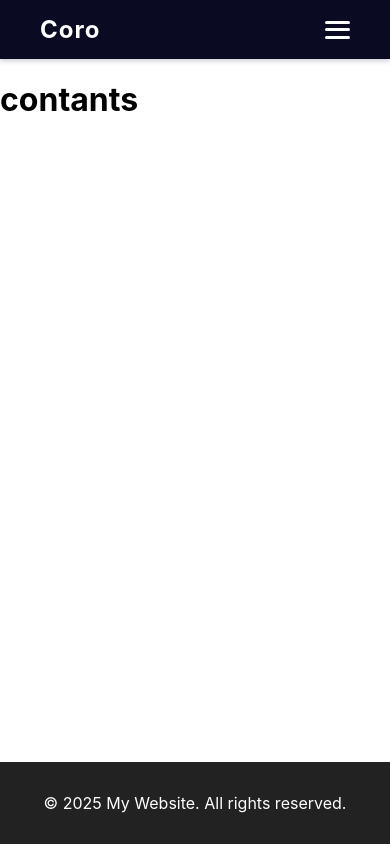
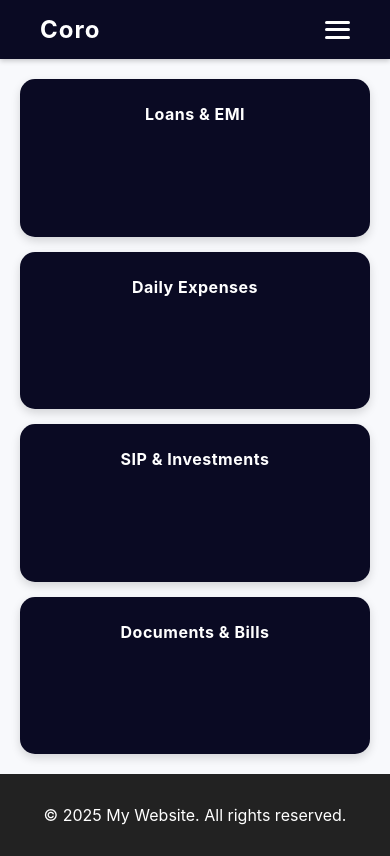
Before and after one commit to deepak199395/Coro, a React (Create React App) app: page / in a window 390 px wide. Built offline with nearby package versions, Linux system fonts and the light colour scheme.

Commit message:
creating main home page

```diff
--- a/src/Home/MainHomw.jsx
+++ b/src/Home/MainHomw.jsx
@@ -1,13 +1,23 @@
-import React from 'react'
+import React from 'react';
+import '.././Styles/Home/Mainhome.css';  // make sure this path matches your folder
 
-const MainHomw = () => {
+const MainHome = () => {
   return (
-    <div>
-      <h1>
-        contants
-      </h1>
+    <div className='main-container'>
+      <div className='card'>
+        <h3>Loans & EMI</h3>
+      </div>
+      <div className='card'>
+        <h3>Daily Expenses</h3>
+      </div>
+      <div className='card'>
+        <h3>SIP & Investments</h3>
+      </div>
+      <div className='card'>
+        <h3>Documents & Bills</h3>
+      </div>
     </div>
-  )
-}
+  );
+};
 
-export default MainHomw
+export default MainHome;
--- /dev/null
+++ b/src/Styles/Home/Mainhome.css
@@ -0,0 +1,68 @@
+/* ---------- Main Container ---------- */
+.main-container {
+  display: grid;
+  grid-template-columns: repeat(4, 1fr);
+  gap: 25px;
+  padding: 40px;
+  background-color: #f8f9fc;
+  min-height: 80vh;
+}
+
+/* ---------- Card Styling ---------- */
+.card {
+  background-color: #0a0a23;
+  color: #ffffff;
+  padding: 40px 20px;
+  border-radius: 15px;
+  text-align: center;
+  box-shadow: 0 4px 10px rgba(0, 0, 0, 0.15);
+  transition: transform 0.3s ease, box-shadow 0.3s ease;
+  cursor: pointer;
+}
+
+.card:hover {
+  transform: translateY(-5px);
+  box-shadow: 0 6px 15px rgba(0, 0, 0, 0.25);
+  background-color: #111144;
+}
+
+/* ---------- Typography ---------- */
+.card h3 {
+  font-size: 1.2rem;
+  margin: 0;
+  letter-spacing: 0.5px;
+}
+
+/* ---------------------------------- */
+/* 📱 Responsive Design */
+/* ---------------------------------- */
+
+/* Tablets (≤1024px) */
+@media (max-width: 1024px) {
+  .main-container {
+    grid-template-columns: repeat(2, 1fr);
+    gap: 20px;
+    padding: 30px;
+  }
+
+  .card {
+    padding: 30px 15px;
+  }
+}
+
+/* Mobile (≤600px) */
+@media (max-width: 600px) {
+  .main-container {
+    grid-template-columns: 1fr;
+    gap: 15px;
+    padding: 20px;
+  }
+
+  .card {
+    padding: 25px 10px;
+  }
+
+  .card h3 {
+    font-size: 1rem;
+  }
+}
```
